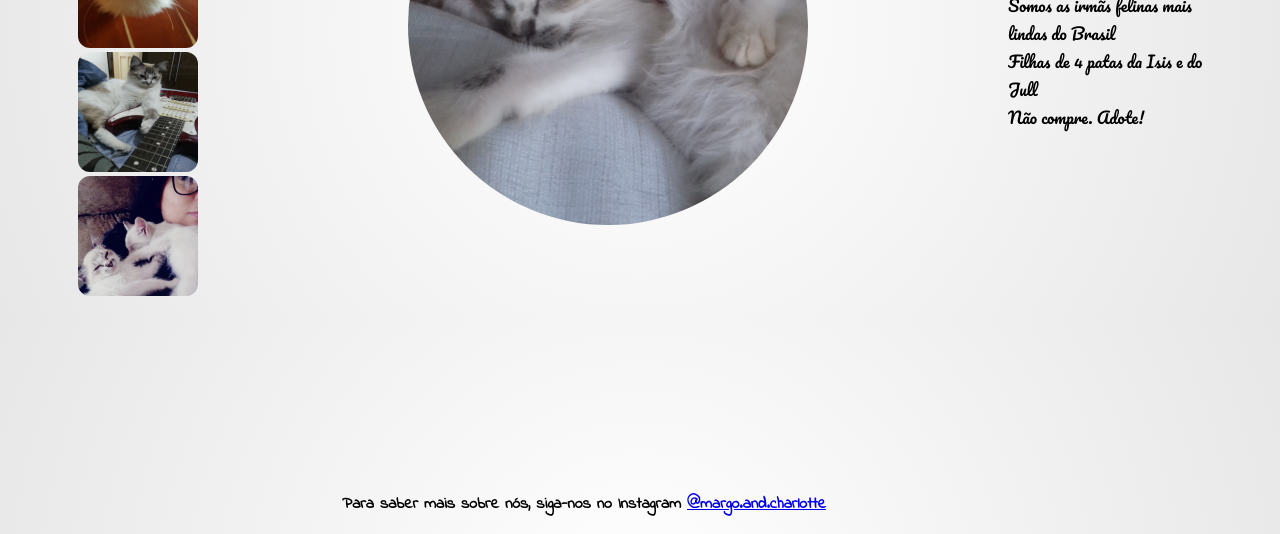
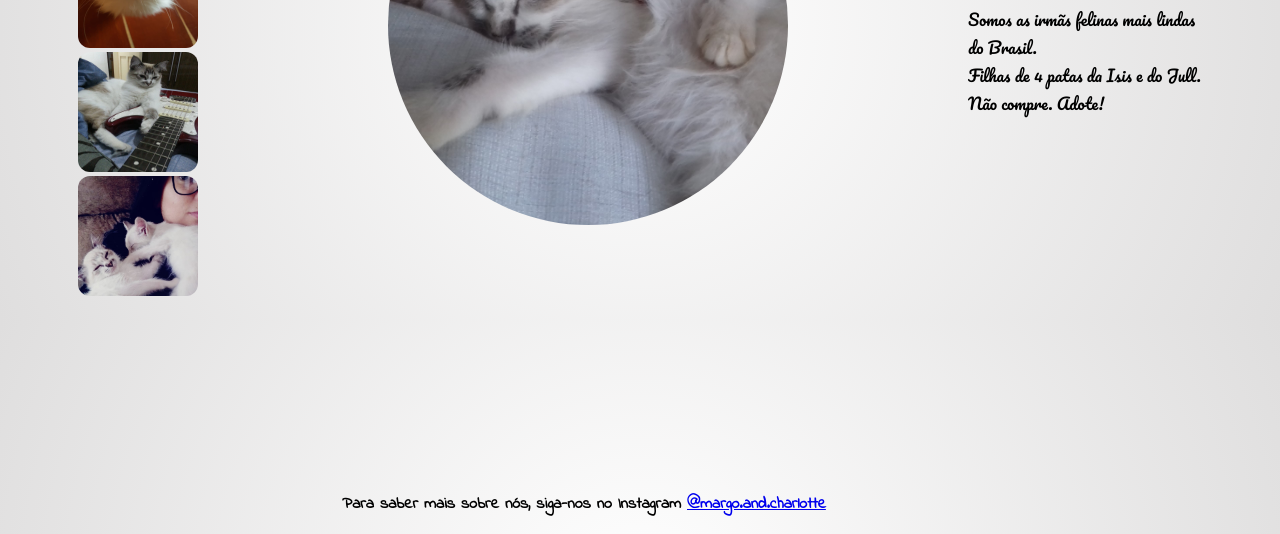
Before and after one commit to isisgoncalves/margo.and.charlotte, a plain HTML site: page index.html in a window 1280 px wide. Shown: the part 266-800 px from the top of the page. Drawn offline with Linux system fonts and the light colour scheme.

Commit message:
Pontuação e fonte

```diff
--- a/index.html
+++ b/index.html
@@ -39,9 +39,9 @@
   <div class="text">
     <h1>Margô & Charlotte</h1>
     <p>
-    Somos as irmãs felinas mais lindas do Brasil
+    Somos as irmãs felinas mais lindas do Brasil.
     <br>
-    Filhas de 4 patas da Isis e do Jull
+    Filhas de 4 patas da Isis e do Jull.
     <br>
     Não compre. Adote!
     </p>
--- a/style.css
+++ b/style.css
@@ -1,13 +1,13 @@
 body{
   background: rgb(255,255,255);
-  background: radial-gradient(circle, rgba(255,255,255,1) 0%, rgba(232,231,231,1) 100%);
+  background: radial-gradient(circle, rgba(255,255,255,1) 0%, rgb(223, 222, 222) 100%);
 }
 
 main{
   display: flex;
   justify-content: center;
   align-items: center;
-  gap: 200px;
+  gap: 180px;
   margin: 10px 60px;
 }
 
@@ -48,6 +48,7 @@ main{
 
 .text p{
   font-family: 'Pacifico', cursive;
+  font-weight: 400;
 }
 
 .insta{
```
